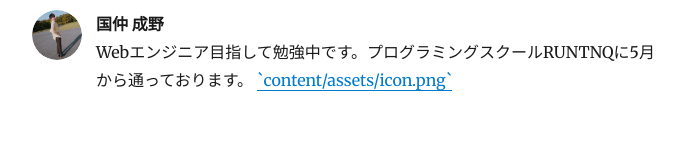
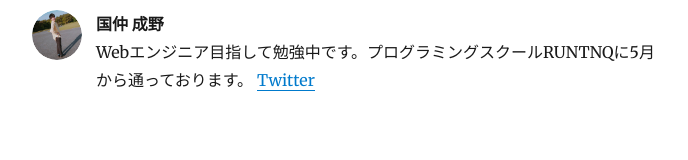
Before and after one commit to kuninari/Kuni-Blog., a Gatsby site: page / in a window 1280 px wide. Shown: the part 144-304 px from the top of the page, without its empty margins (293-981 px from the left). Built offline with nearby package versions, Linux system fonts and the light colour scheme; Gatsby itself is replaced by a stand-in of ours; some packages are replaced by stand-ins of ours.

Commit message:
fix icon

```diff
--- a/src/components/bio.js
+++ b/src/components/bio.js
@@ -59,9 +59,7 @@
       <p>
         <strong>{author.name}</strong> {author.summary}
         {` `}
-        <a href={`https://twitter.com/${social.twitter}`}>
-          `content/assets/icon.png`
-        </a>
+        <a href={`https://twitter.com/${social.twitter}`}>Twitter</a>
       </p>
     </div>
   )
```
